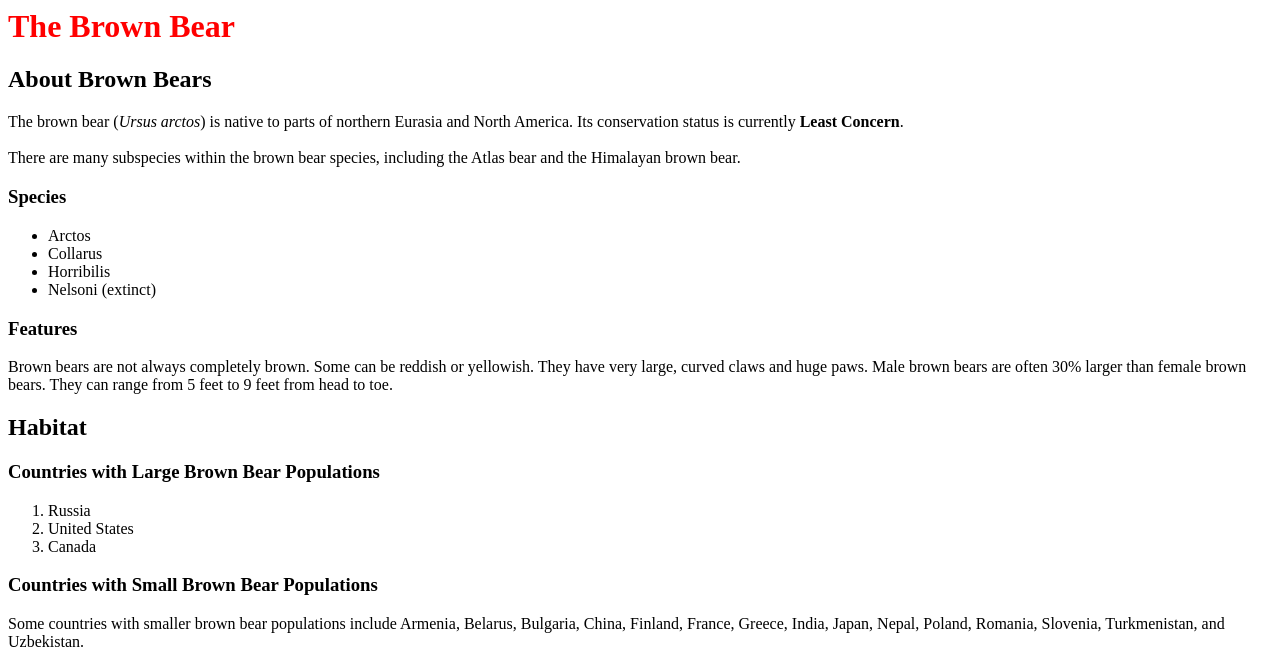
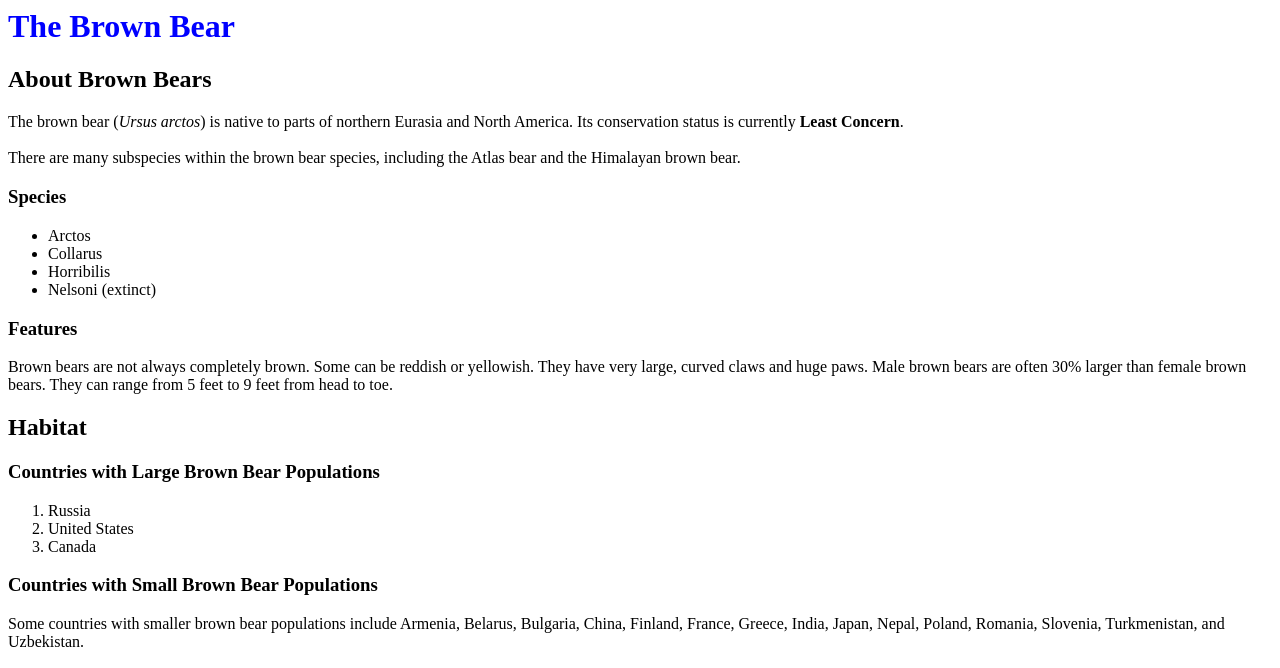
Before and after one commit to ShaolinSunset/html, a plain HTML site: page index.html in a window 1280 px wide. Shown: the top 668 px of the page. Drawn offline with Linux system fonts and the light colour scheme.

Commit message:
css changed

```diff
--- a/index.html
+++ b/index.html
@@ -1,5 +1,5 @@
 <body>
-  <h1 style="color:red;">The Brown Bear</h1>
+  <h1 style="color:blue;">The Brown Bear</h1>
   <div id="introduction">
     <h2>About Brown Bears</h2>
     <p>The brown bear (<em>Ursus arctos</em>) is native to parts of northern Eurasia and North America. Its conservation status is currently <strong>Least Concern</strong>.<br /><br /> There are many subspecies within the brown bear species, including the Atlas bear and the Himalayan brown bear.</p>
```
